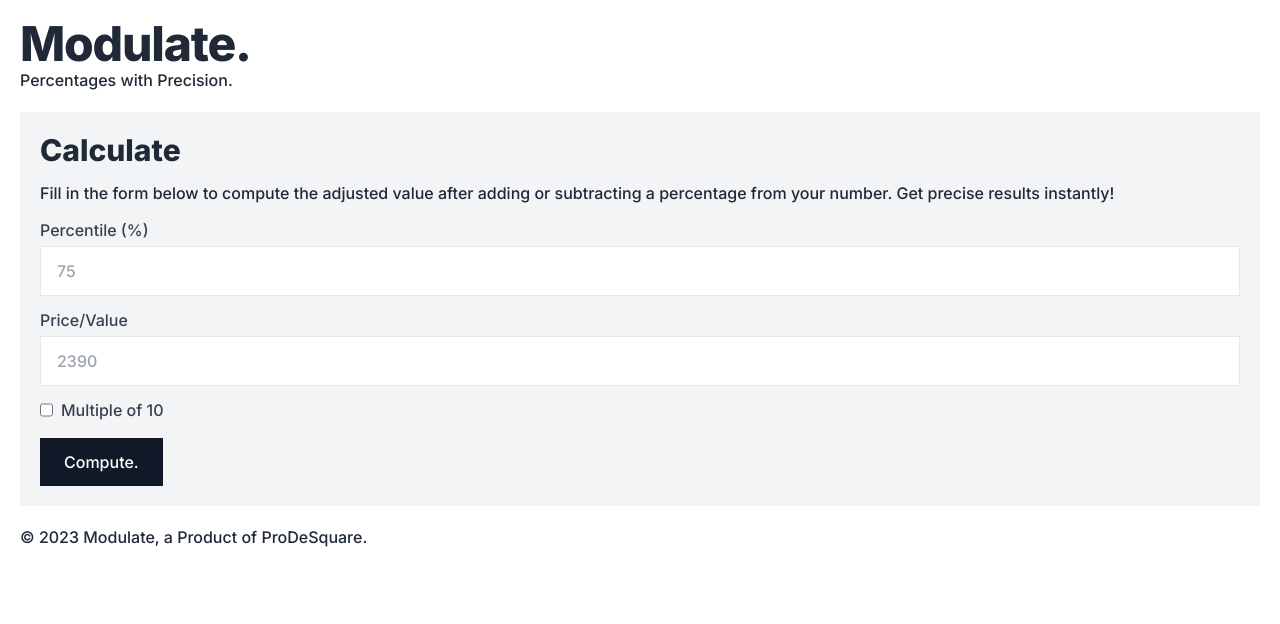
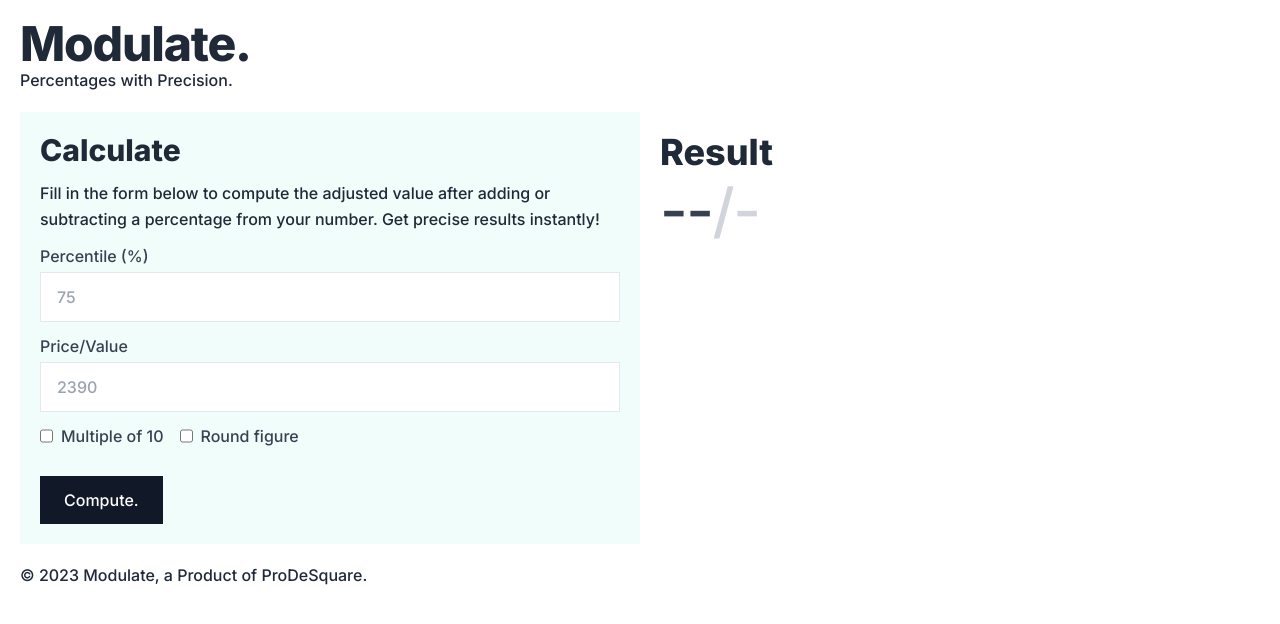
Before and after one commit to ProDeSquare/modulate, a React (Vite) app: page / in a window 1280 px wide. Shown: the top 624 px of the page. Built offline with nearby package versions, Linux system fonts and the light colour scheme.

Commit message:
form results panel

```diff
--- a/src/components/partials/Form.tsx
+++ b/src/components/partials/Form.tsx
@@ -8,7 +8,8 @@ const Form = () => {
   ];
 
   return (
-    <section className="p-5 bg-gray-100 w-full">
+    <>
+      <section className="p-5 bg-teal-50 flex-1 md:w-6/12">
         <h3 className="text-2xl md:text-3xl font-bold border-b md:border-none pb-1 md:pb-0">
           Calculate
         </h3>
@@ -47,12 +48,22 @@ const Form = () => {
               />
             </div>
 
+            <div className="flex gap-4">
               <div className="mb-3 flex gap-2">
                 <input type="checkbox" id="multiple" />
 
                 <label className="text-gray-700" htmlFor="multiple">
                   Multiple of 10
                 </label>
+              </div>
+
+              <div className="mb-3 flex gap-2">
+                <input type="checkbox" id="round" />
+
+                <label className="text-gray-700" htmlFor="round">
+                  Round figure
+                </label>
+              </div>
             </div>
 
             <div className="mt-4">
@@ -66,6 +77,16 @@ const Form = () => {
           </form>
         </div>
       </section>
+
+      <section className="flex-1 p-5">
+        <h3 className="text-3xl md:text-4xl font-bold">Result</h3>
+
+        <p className="text-6xl flex tracking-tight mt-2">
+          <span className="text-gray-700 truncate">--</span>
+          <span className="text-gray-300 select-none">/-</span>
+        </p>
+      </section>
+    </>
   );
 };
 
--- a/src/layouts/Modulate.tsx
+++ b/src/layouts/Modulate.tsx
@@ -7,7 +7,7 @@ const Modulate = () => (
     <Header />
 
     <main>
-      <div className="flex md:px-5">
+      <div className="flex md:px-5 flex-col md:flex-row">
         <Form />
       </div>
     </main>
```
Lines whose indentation alone changed are shown as unchanged.
